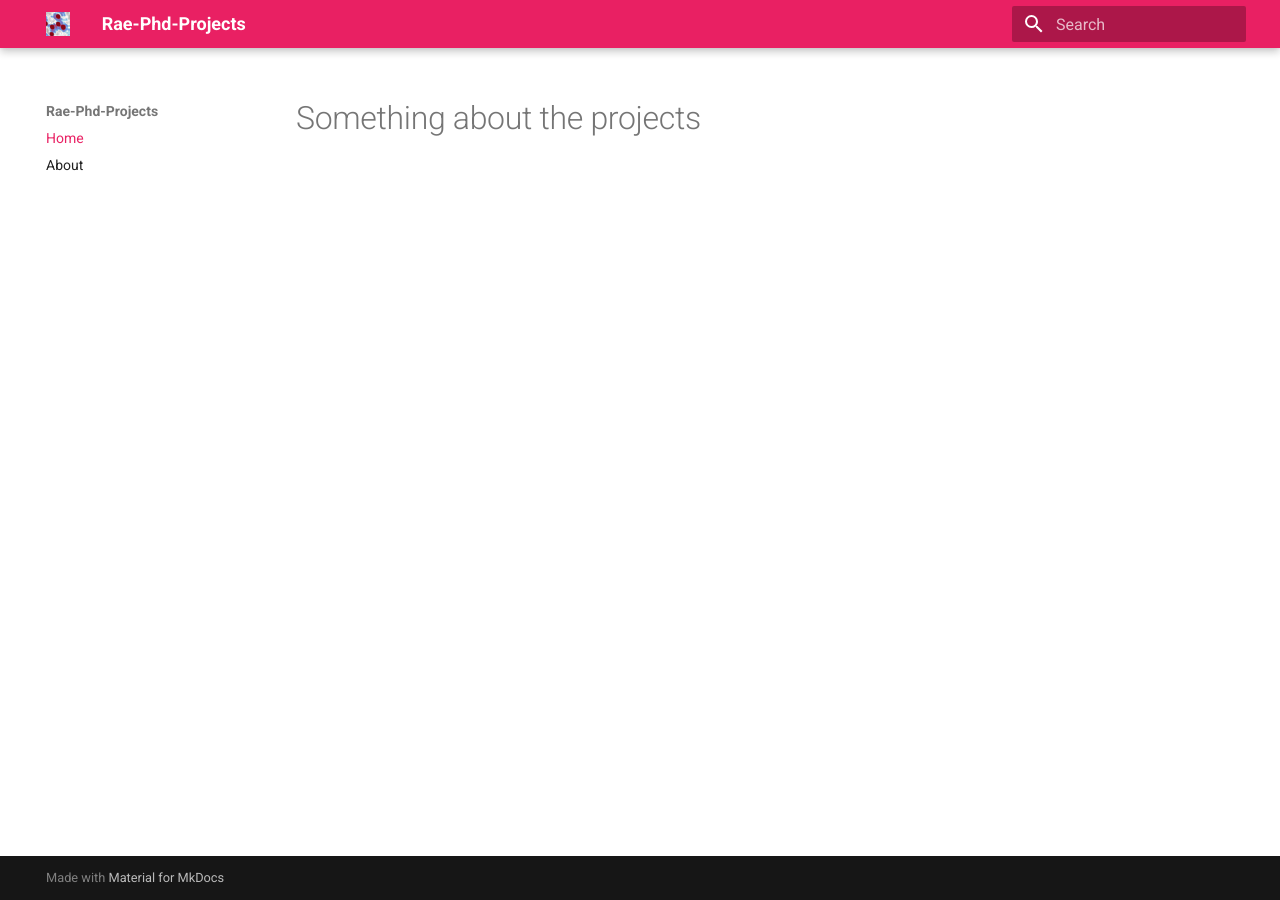
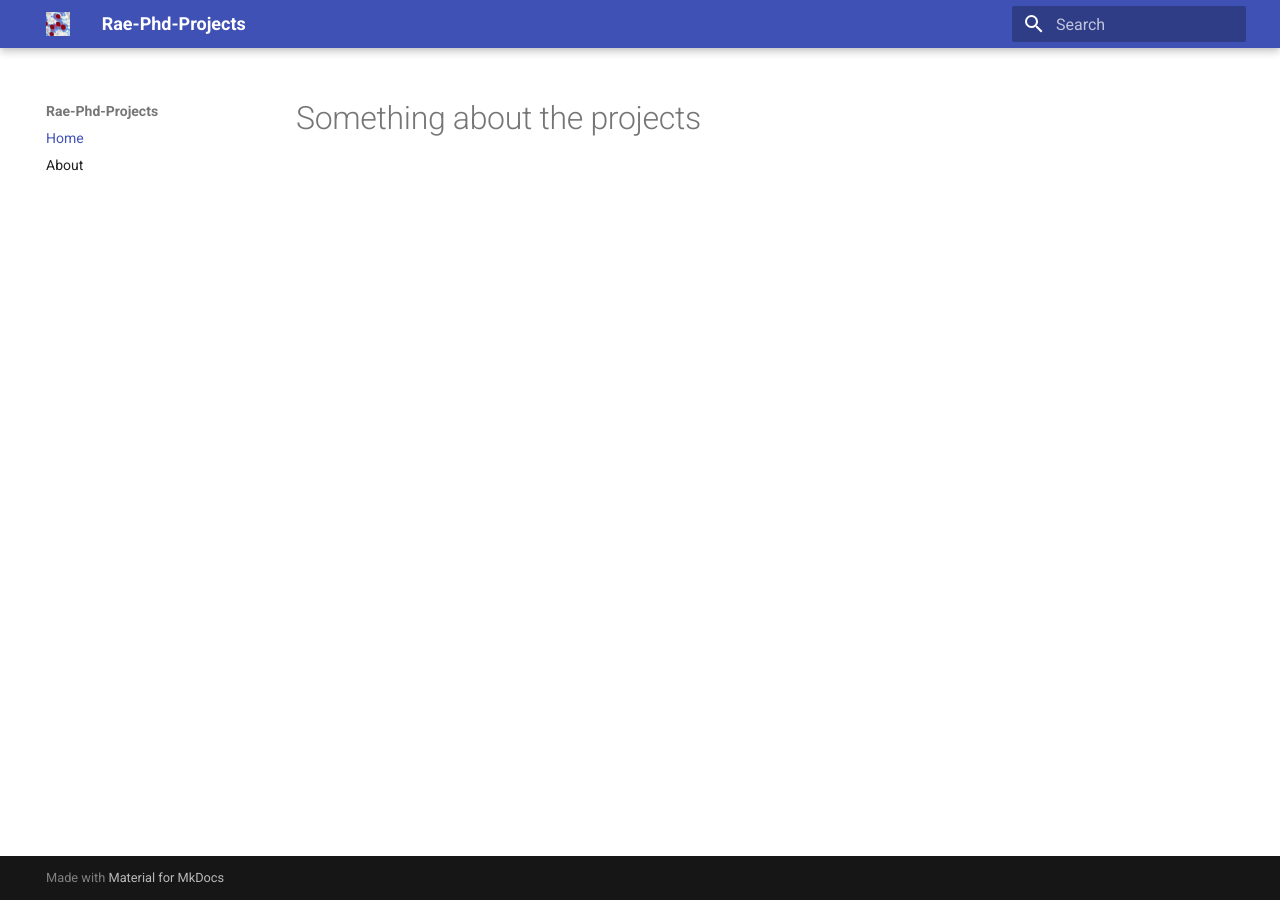
Before and after one commit to rae-gh/rae, an MkDocs documentation site: the page built from docs/index.md, in a window 1280 px wide. Built offline with MkDocs 1.6.1 and Material for MkDocs 9.7.7, drawn with Linux system fonts in a browser that asks for light colours.

Commit message:
Update mkdocs.yml

```diff
--- a/mkdocs.yml
+++ b/mkdocs.yml
@@ -7,8 +7,8 @@
   logo: assets/density.png
   favicon: assets/cross.png
   palette:
-    primary: pink
-    accent: deep orange
+    primary: indigo
+    accent: pink
   features:
     - content.code.copy
 markdown_extensions:
```
